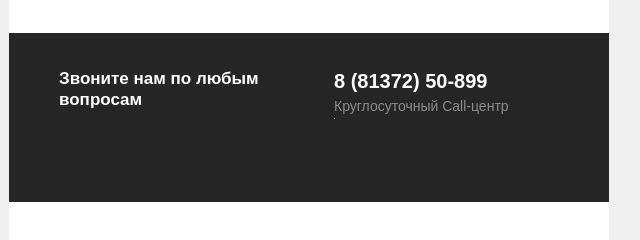
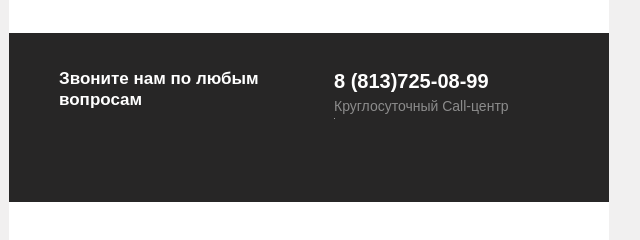
Before and after one commit to stasia-mis/petrovich.mindbox, a plain HTML site: page index.html in a window 1280 px wide. Shown: the part 2841-3081 px from the top of the page, 331-971 px from the left. Drawn offline with Linux system fonts and the light colour scheme; grey boxes are pictures that could not be loaded.

Commit message:
Update index.html

```diff
--- a/index.html
+++ b/index.html
@@ -1153,7 +1153,7 @@
 																																<table class="flexible" border="0" cellpadding="0" cellspacing="0">
 																																	<tbody>
 																																		<tr>
-																																			<td class="ac" style="font-size:20px;line-height:26px;font-family:Arial,Helvetica,sans-serif;color:#fff;text-align:left"><strong>8 (81372) 50-899 </strong></td>
+																																			<td class="ac" style="font-size:20px;line-height:26px;font-family:Arial,Helvetica,sans-serif;color:#fff;text-align:left"><strong>8 (813)725-08-99 </strong></td>
 																																		</tr>
 																																		<tr>
 																																			<td class="ac" style="font-size:14px;line-height:24px;font-family:Arial,Helvetica,sans-serif;color:#8c8c8c;text-align:left">Круглосуточный Call-центр</td>
```
